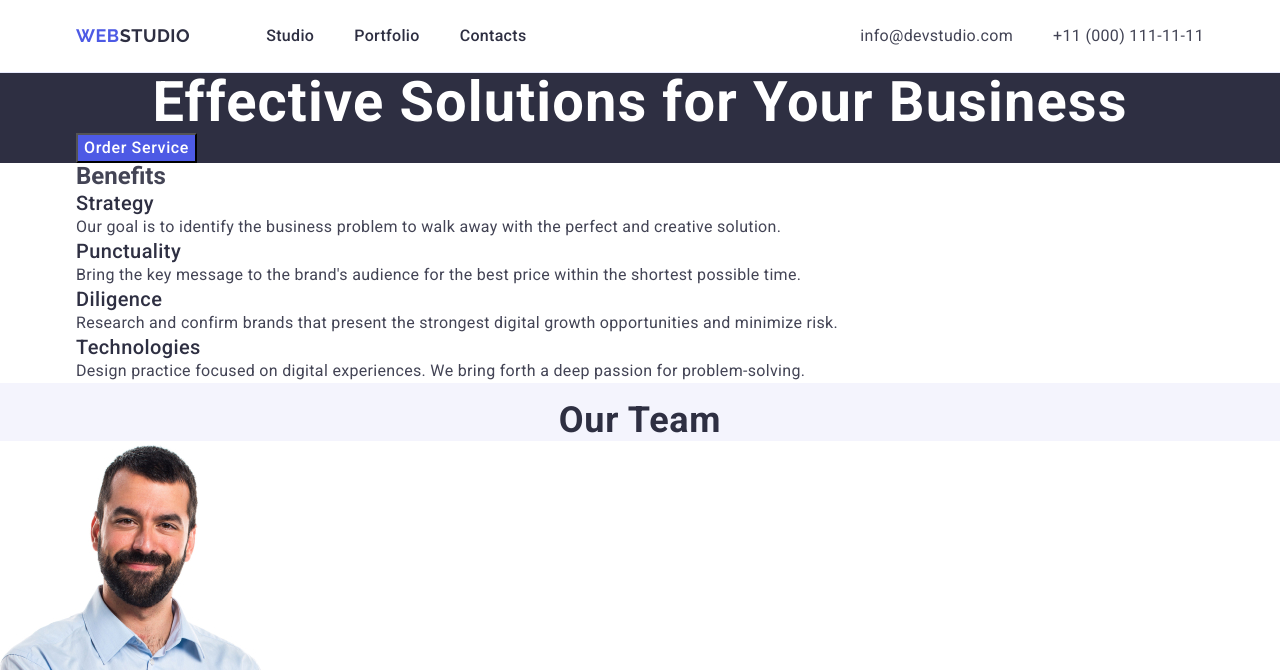
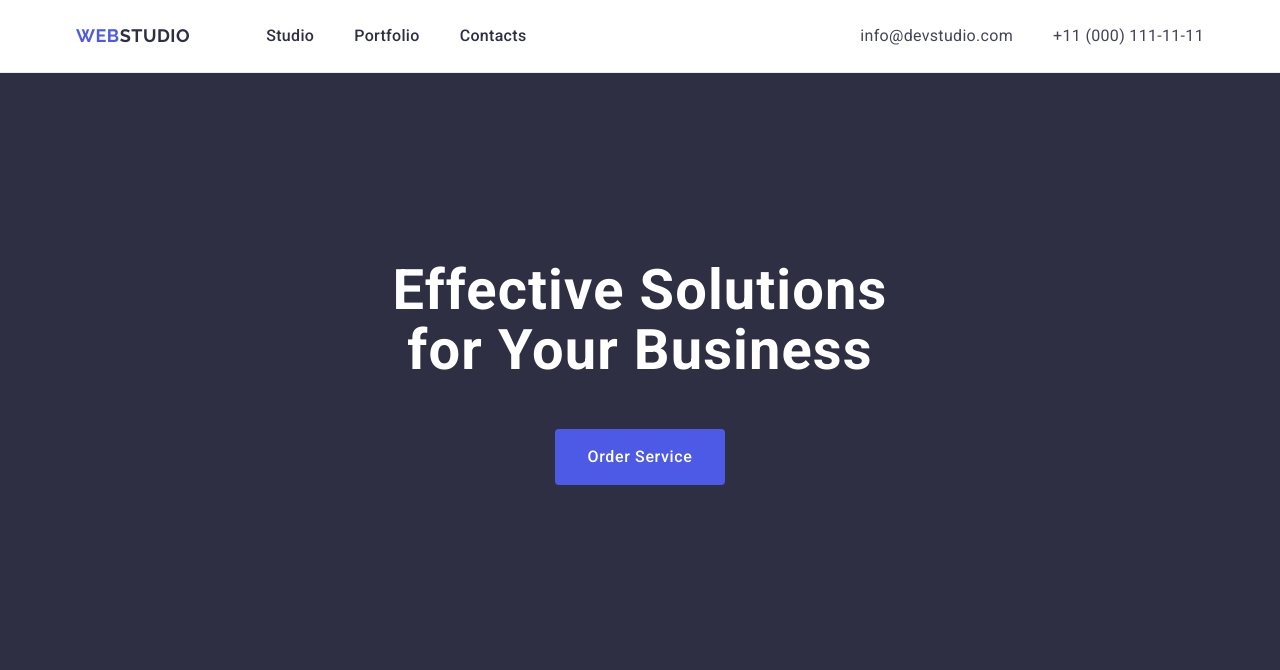
Before and after one commit to MargarytaKalis/-goit-markup-hw-03, a plain HTML site: page index.html in a window 1280 px wide. Shown: the top 670 px of the page. Drawn offline with nearby package versions, Linux system fonts and the light colour scheme.

Commit message:
add section hero hw3

```diff
--- a/css/styles.css
+++ b/css/styles.css
@@ -132,6 +132,9 @@ color: #404bbf;
     background-color: #2e2f42;;
 }
 
+.hero {
+    padding: 188px 0;
+}
 
 .title {
 
@@ -140,6 +143,9 @@ line-height: 1.07;
 letter-spacing: 0.02em;
 text-align: center;
 color: #fff;
+margin: 0 auto;
+margin-bottom: 48px;
+max-width: 496px;
 }
 
 .hero-button {
@@ -150,7 +156,13 @@ color: #fff;
     line-height: 1.5;
     letter-spacing: 0.04em;
     color: #fff;
-     font-weight: 500
+     font-weight: 500;
+     margin: 0 auto;
+    border-radius: 4px;
+        padding: 16px 32px;
+        border: none;
+        display: block;
+
 
 }
 
--- a/index.html
+++ b/index.html
@@ -52,10 +52,9 @@
     </header>
 
     <main>
-
       <!-- Section 1 -->
 
-        <section class="section-hero">
+      <section class="section-hero hero">
         <div class="container">
           <h1 class="title">Effective Solutions for Your Business</h1>
           <button type="button" class="hero-button">Order Service</button>
@@ -101,7 +100,7 @@
 
       <!-- Section 3 -->
       <section class="section-team">
-         <di class="container">
+        <div class="container">
           <h2 class="team-title">Our Team</h2>
           <ul class="team">
             <li class="team-item">
@@ -219,7 +218,6 @@
           </ul>
         </div>
       </section>
-
     </main>
     <footer class="footer">
       <div class="container">
```
Lines whose indentation alone changed are shown as unchanged.
